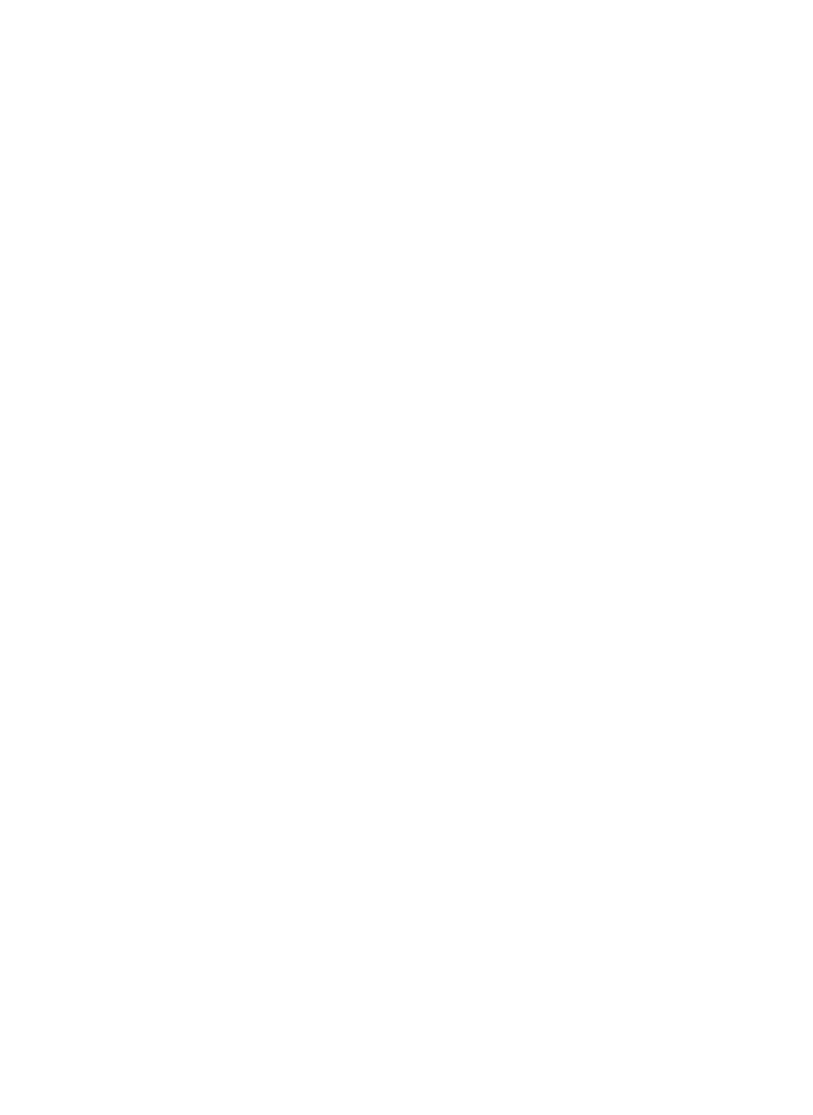
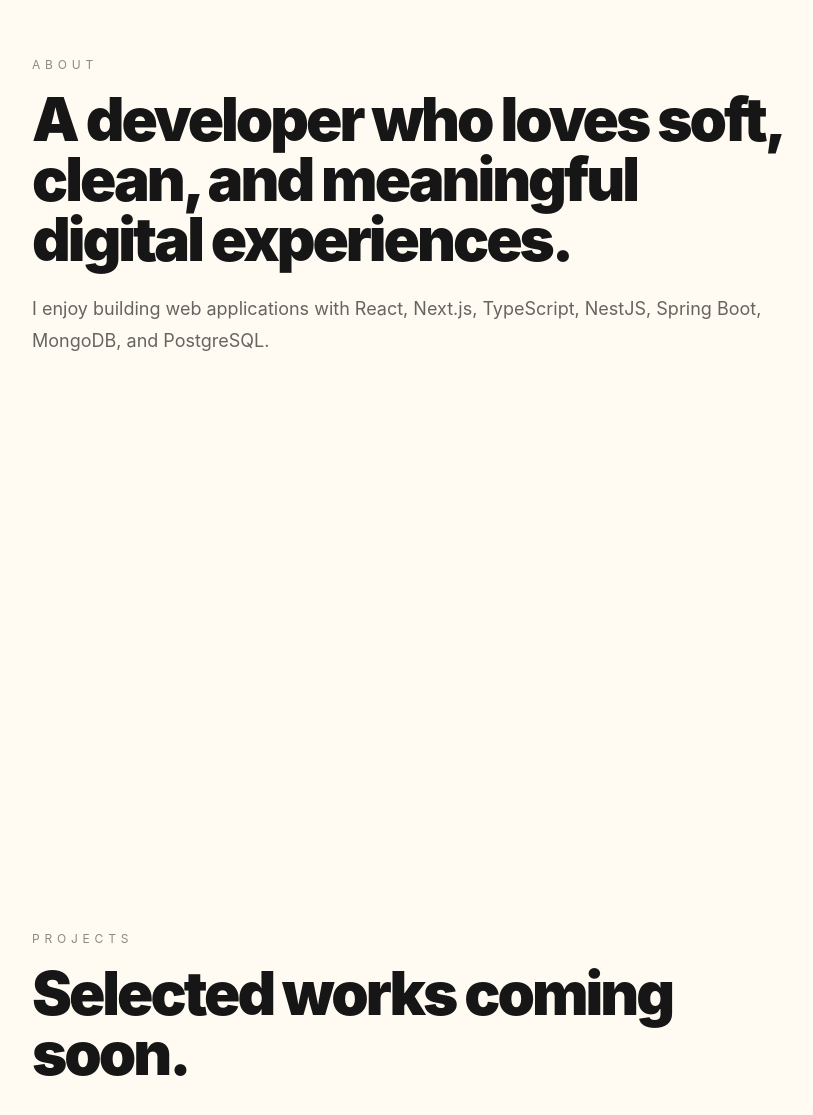
Before and after one commit to NguyenTuan6678/Harry-Portfolio, a Next.js app: page / in a window 1280 px wide. Shown: the part 193-1308 px from the top of the page, without its empty margins (224-1037 px from the left). Before the commit the page ends 800 px from the top, so only its background shows below. Built offline with nearby package versions, Linux system fonts and the light colour scheme.

Commit message:
refactor code

```diff
--- a/src/app/page.tsx
+++ b/src/app/page.tsx
@@ -1 +1,45 @@
-export default function Home() {}
+import IntroHero from "@/component/IntroHero";
+
+export default function Home() {
+  return (
+    <main className="bg-[#fffaf2] text-[#161616]">
+      <IntroHero />
+
+      <section
+        id="about"
+        className="flex min-h-screen items-center justify-center px-6"
+      >
+        <div className="max-w-3xl">
+          <p className="mb-4 text-xs uppercase tracking-[0.4em] text-black/45">
+            About
+          </p>
+
+          <h2 className="text-4xl font-black tracking-tighter md:text-6xl">
+            A developer who loves soft, clean, and meaningful digital
+            experiences.
+          </h2>
+
+          <p className="mt-6 text-lg leading-8 text-black/60">
+            I enjoy building web applications with React, Next.js, TypeScript,
+            NestJS, Spring Boot, MongoDB, and PostgreSQL.
+          </p>
+        </div>
+      </section>
+
+      <section
+        id="projects"
+        className="flex min-h-screen items-center justify-center px-6"
+      >
+        <div className="max-w-3xl">
+          <p className="mb-4 text-xs uppercase tracking-[0.4em] text-black/45">
+            Projects
+          </p>
+
+          <h2 className="text-4xl font-black tracking-tighter md:text-6xl">
+            Selected works coming soon.
+          </h2>
+        </div>
+      </section>
+    </main>
+  );
+}
```
